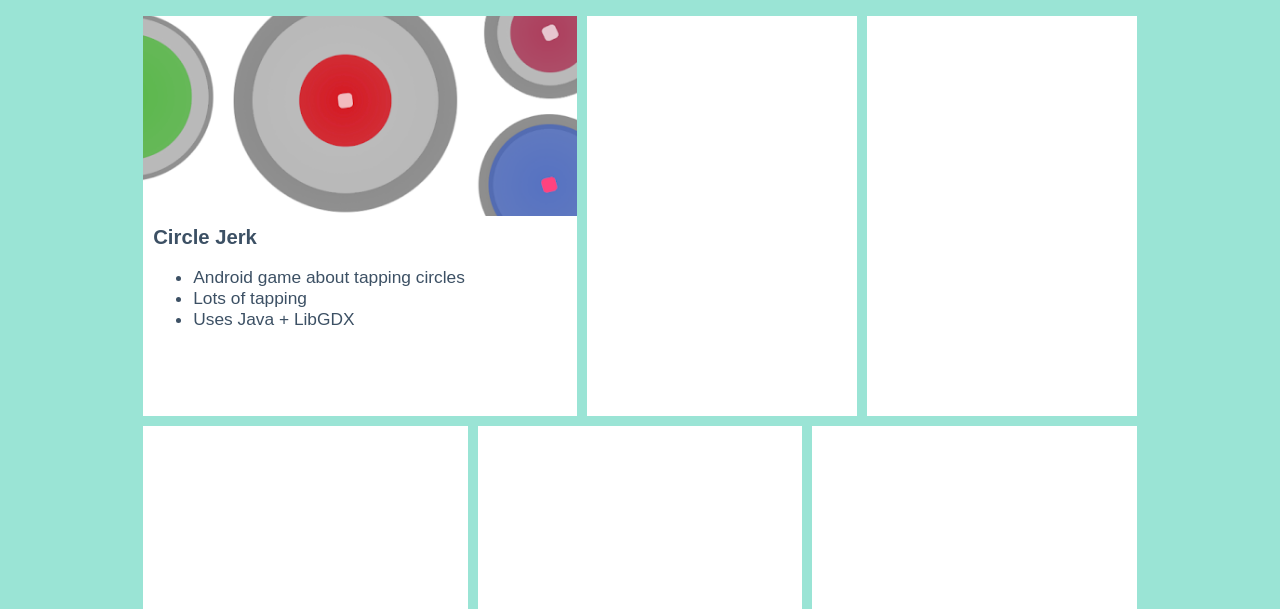
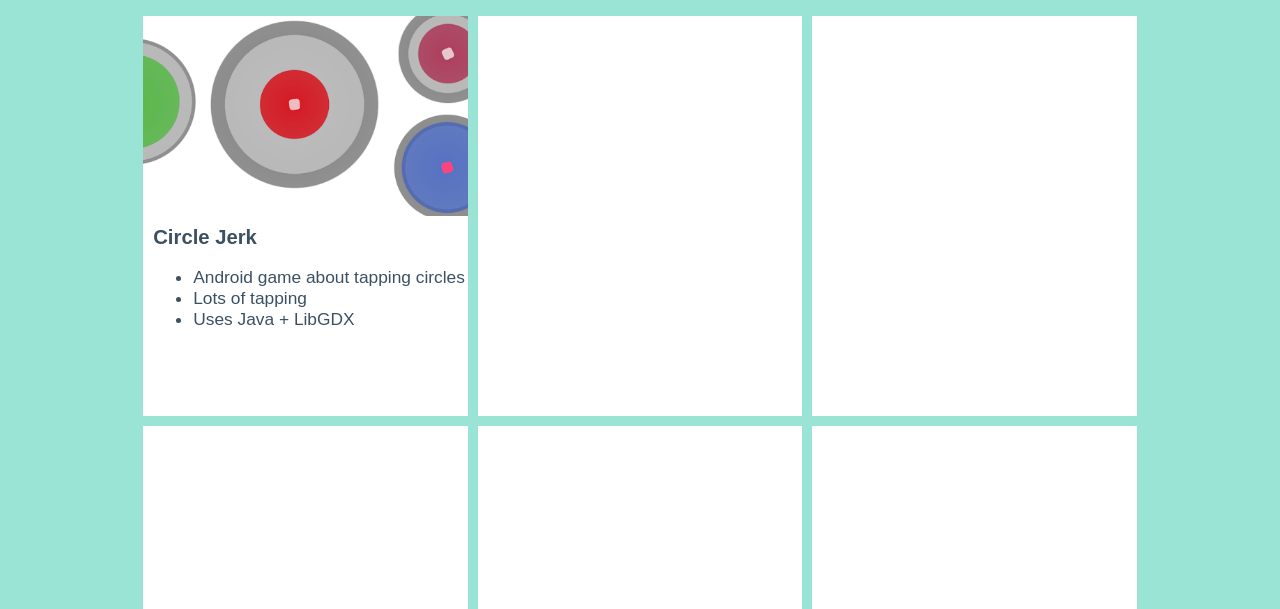
Before and after one commit to coopsmoss/personalsite, a plain HTML site: page index.html in a window 1280 px wide. Shown: the part 191-800 px from the top of the page. Drawn offline with Linux system fonts and the light colour scheme.

Commit message:
absolute

```diff
--- a/css/boxes.css
+++ b/css/boxes.css
@@ -9,10 +9,8 @@
 	min-width: 270px;
 	min-height: 400px;
 	background-color:white;
-	/*border: 1px solid orange;*/
 	margin:5px;
 	color:#3C5064;
-
 }
 .box_media{
 	width:100%;
@@ -22,12 +20,14 @@
 }
 .box_content{
 	padding:10px;
+	position: absolute;
 }
 .box_content > h3{
 	margin:0px;
 }
 
 
+
 #circlejerk{
 	background-image: url("../images/cj.png");
 }
```
Also changed, not shown: index.html (+1 -0 lines).
